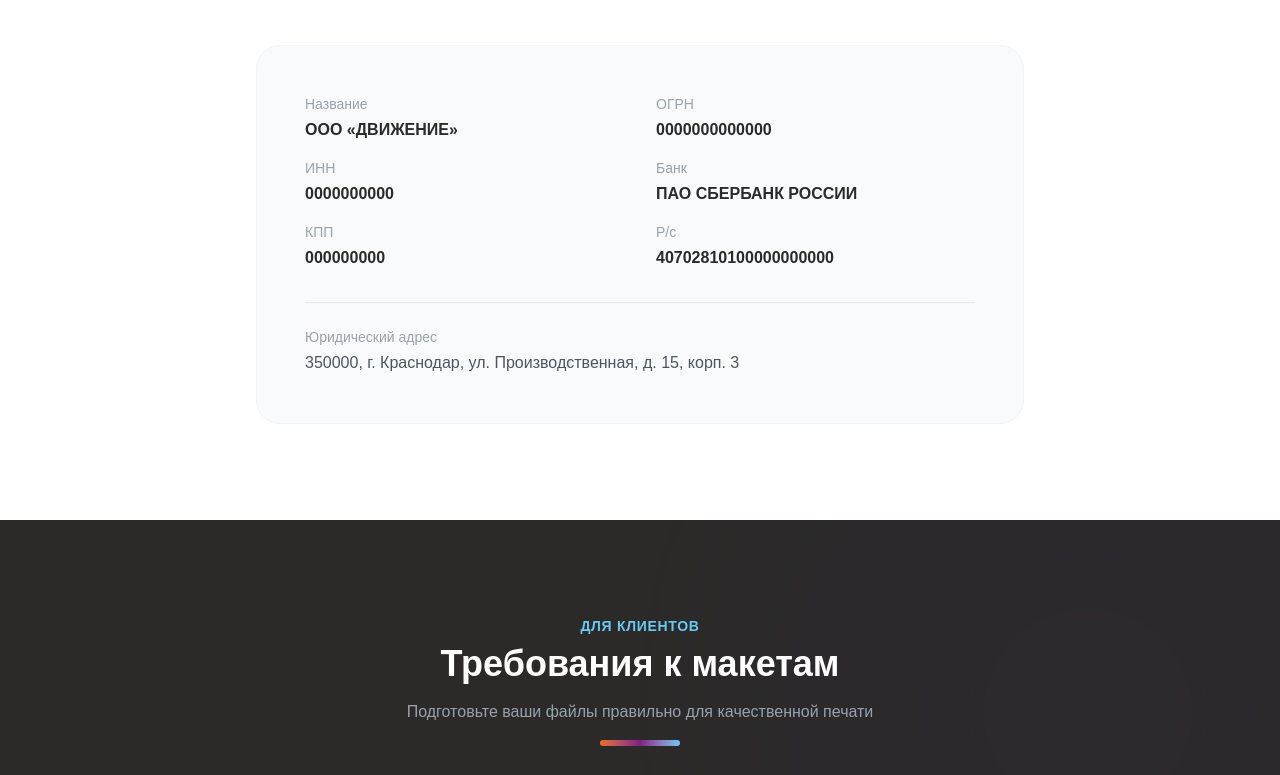
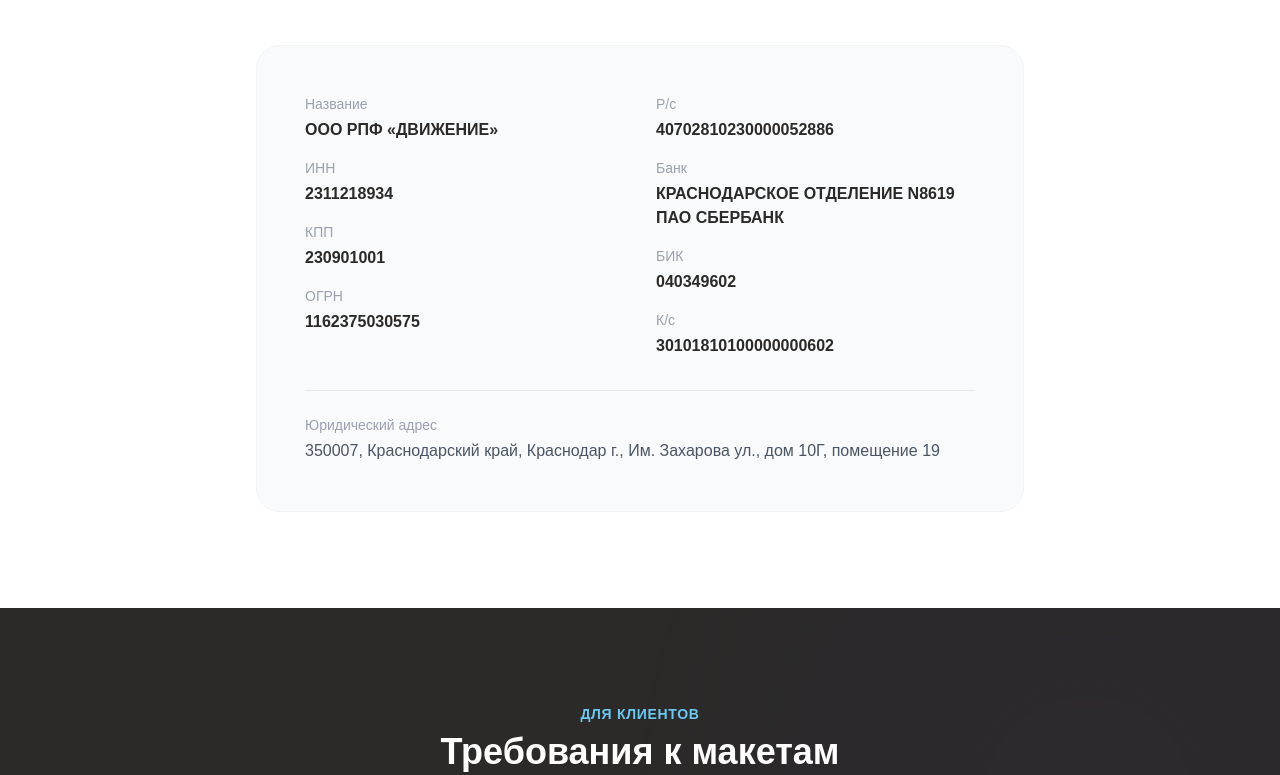
Before and after one commit to alexsab-ru/dvig-ra-1, an Astro site: page /delivery in a window 1280 px wide. Shown: the part 1910-2685 px from the top of the page. Built offline with nearby package versions, Linux system fonts and the light colour scheme; Astro itself is replaced by a stand-in of ours.

Commit message:
upd company data

```diff
--- a/src/components/ContactsSection.astro
+++ b/src/components/ContactsSection.astro
@@ -30,7 +30,7 @@ const services = [
                             </div>
                             <div>
                                 <h4 class="font-bold mb-1">Наш офис</h4>
-                                <p class="text-gray-300 text-sm">Адыгея, пгт Яблоновский, ул.Шоссейная 71</p>
+                                <p class="text-gray-300 text-sm">Адыгея, пгт Яблоновский, ул.Шоссейная, 71А</p>
                                 <p class="text-gray-400 text-xs mt-1">Пн-Пт с 9:00 до 19:00</p>
                             </div>
                         </div>
--- a/src/components/delivery/Requisites.astro
+++ b/src/components/delivery/Requisites.astro
@@ -12,35 +12,43 @@
                     <div class="space-y-4">
                         <div>
                             <p class="text-sm text-gray-400 mb-1">Название</p>
-                            <p class="font-semibold text-[#2B2A28]">ООО «ДВИЖЕНИЕ»</p>
+                            <p class="font-semibold text-[#2B2A28]">ООО РПФ «ДВИЖЕНИЕ»</p>
                         </div>
                         <div>
                             <p class="text-sm text-gray-400 mb-1">ИНН</p>
-                            <p class="font-semibold text-[#2B2A28]">0000000000</p>
+                            <p class="font-semibold text-[#2B2A28]">2311218934</p>
                         </div>
                         <div>
                             <p class="text-sm text-gray-400 mb-1">КПП</p>
-                            <p class="font-semibold text-[#2B2A28]">000000000</p>
+                            <p class="font-semibold text-[#2B2A28]">230901001</p>
+                        </div>
+                        <div>
+                            <p class="text-sm text-gray-400 mb-1">ОГРН</p>
+                            <p class="font-semibold text-[#2B2A28]">1162375030575</p>
                         </div>
                     </div>
                     <div class="space-y-4">
                         <div>
-                            <p class="text-sm text-gray-400 mb-1">ОГРН</p>
-                            <p class="font-semibold text-[#2B2A28]">0000000000000</p>
+                            <p class="text-sm text-gray-400 mb-1">Р/с</p>
+                            <p class="font-semibold text-[#2B2A28]">40702810230000052886</p>
                         </div>
                         <div>
                             <p class="text-sm text-gray-400 mb-1">Банк</p>
-                            <p class="font-semibold text-[#2B2A28]">ПАО СБЕРБАНК РОССИИ</p>
+                            <p class="font-semibold text-[#2B2A28]">КРАСНОДАРСКОЕ ОТДЕЛЕНИЕ N8619 ПАО СБЕРБАНК</p>
                         </div>
                         <div>
-                            <p class="text-sm text-gray-400 mb-1">Р/с</p>
-                            <p class="font-semibold text-[#2B2A28]">40702810100000000000</p>
+                            <p class="text-sm text-gray-400 mb-1">БИК</p>
+                            <p class="font-semibold text-[#2B2A28]">040349602</p>
+                        </div>
+                        <div>
+                            <p class="text-sm text-gray-400 mb-1">К/с</p></p>
+                            <p class="font-semibold text-[#2B2A28]">30101810100000000602</p>
                         </div>
                     </div>
                 </div>
                 <div class="mt-8 pt-6 border-t border-gray-200">
                     <p class="text-sm text-gray-400 mb-1">Юридический адрес</p>
-                    <p class="text-gray-600">350000, г. Краснодар, ул. Производственная, д. 15, корп. 3</p>
+                    <p class="text-gray-600">350007, Краснодарский край, Краснодар г., Им. Захарова ул., дом 10Г, помещение 19</p>
                 </div>
             </div>
         </div>
```
